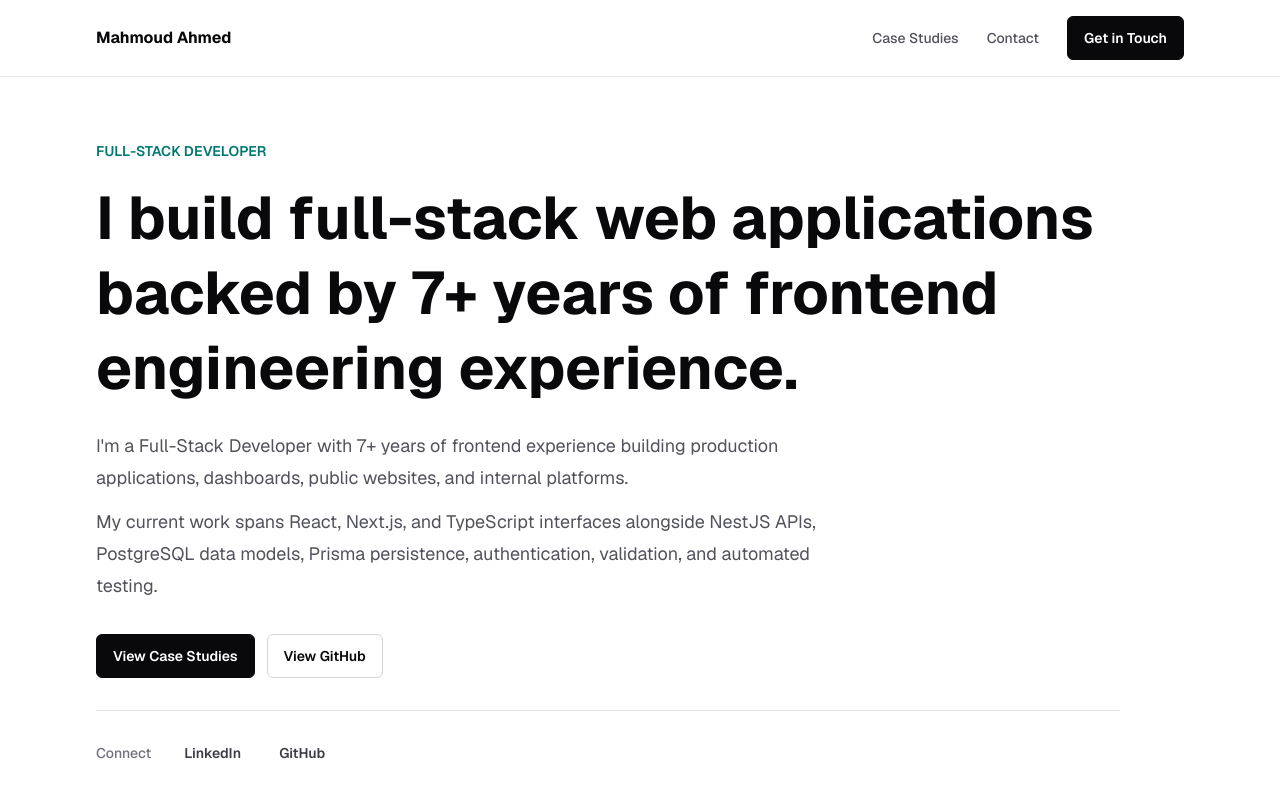
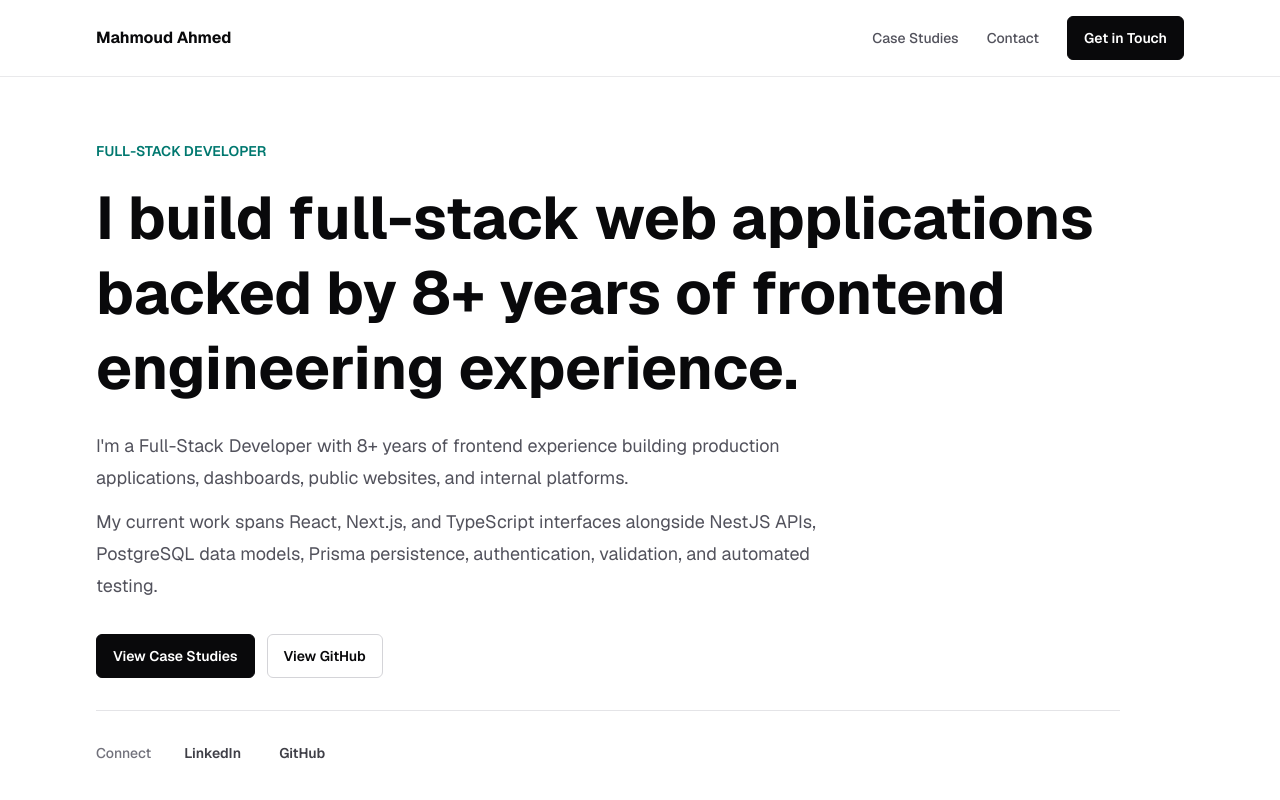
Before and after one commit to buttererror/mahmoud-portfolio, a Next.js app: page / in a window 1280 px wide. Shown: the top 800 px of the page. Built offline with nearby package versions, Linux system fonts and the light colour scheme.

Commit message:
feat(home): update experience qualifier to 8+ years

```diff
--- a/src/app/layout.tsx
+++ b/src/app/layout.tsx
@@ -5,7 +5,7 @@ import "./globals.css";
 const siteUrl = "https://www.buttererror.com";
 const siteTitle = "Mahmoud Ahmed | Full-Stack Developer";
 const siteDescription =
-  "Full-Stack Developer with 7+ years of frontend experience building product interfaces, APIs, relational data, and reliable web applications.";
+  "Full-Stack Developer with 8+ years of frontend experience building product interfaces, APIs, relational data, and reliable web applications.";
 
 const geistSans = Geist({
   variable: "--font-geist-sans",
--- a/src/data/profile.ts
+++ b/src/data/profile.ts
@@ -2,9 +2,9 @@ export const profile = {
   name: "Mahmoud Ahmed",
   role: "Full-Stack Developer",
   headline:
-    "I build full-stack web applications backed by 7+ years of frontend engineering experience.",
+    "I build full-stack web applications backed by 8+ years of frontend engineering experience.",
   summary:
-    "I'm a Full-Stack Developer with 7+ years of frontend experience building production applications, dashboards, public websites, and internal platforms.",
+    "I'm a Full-Stack Developer with 8+ years of frontend experience building production applications, dashboards, public websites, and internal platforms.",
   workFocus:
     "My current work spans React, Next.js, and TypeScript interfaces alongside NestJS APIs, PostgreSQL data models, Prisma persistence, authentication, validation, and automated testing.",
   careerDirection:
@@ -16,5 +16,5 @@ export const profile = {
   contactMessage:
     "I'm interested in full-stack and frontend-leaning full-stack opportunities where deep frontend experience is valuable alongside practical backend and database development.",
   footerNote:
-    "Full-Stack Developer with 7+ years of frontend engineering experience.",
+    "Full-Stack Developer with 8+ years of frontend engineering experience.",
 };
```
Also changed, not shown: 5 other files (tests, documents, lock files or other folders).
